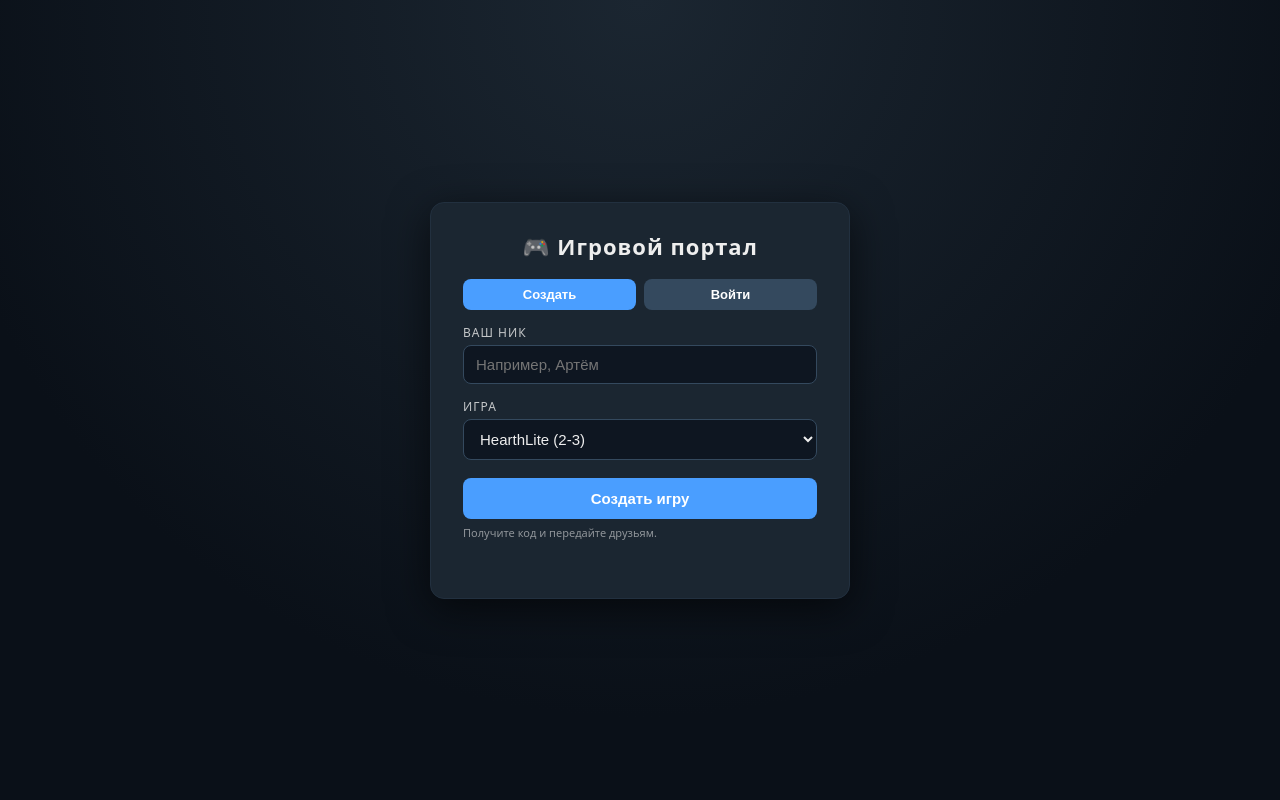
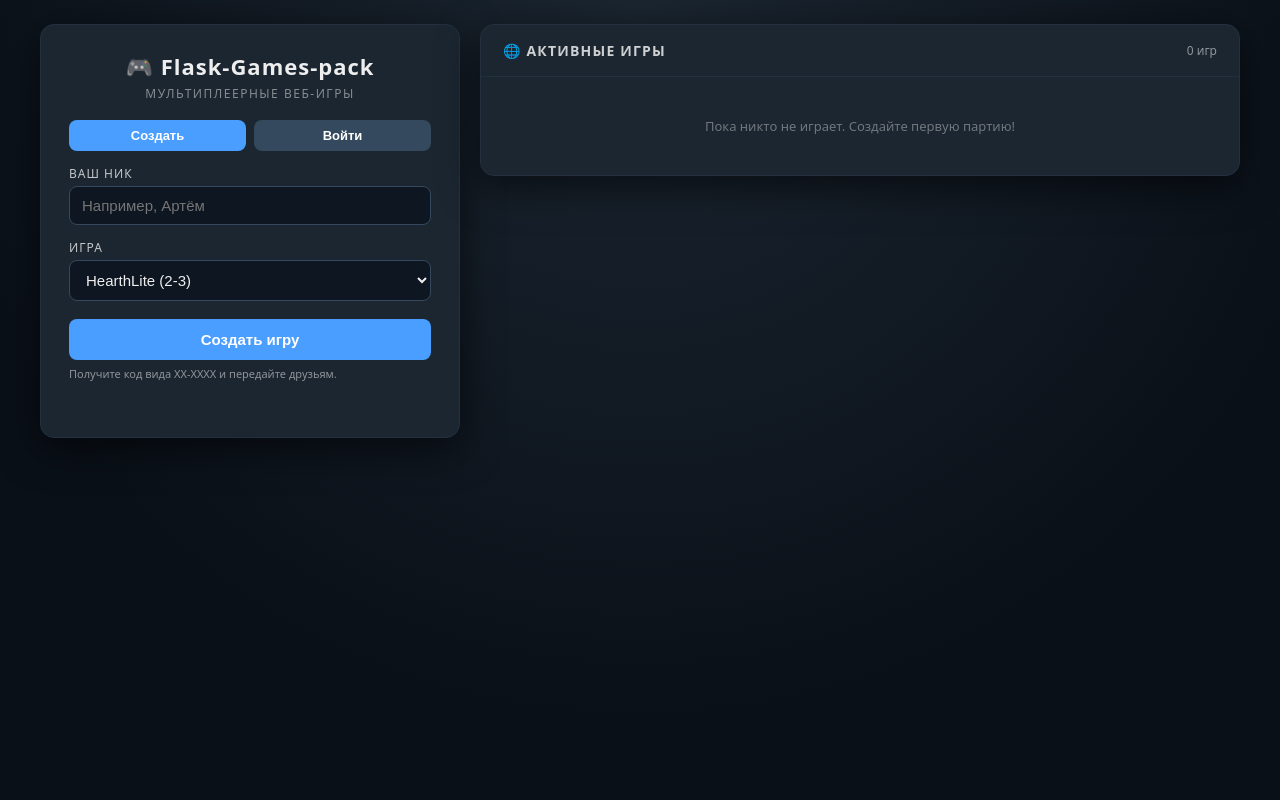
Before and after one commit to Nirkis/flask-games-pack, a Flask app: page / in a window 1280 px wide. Run offline with Flask 2, Linux system fonts and the light colour scheme; data that the repository does not hold is empty.

Commit message:
Update index.html

```diff
--- a/templates/index.html
+++ b/templates/index.html
@@ -3,17 +3,30 @@
 <head>
 <meta charset="utf-8">
 <meta name="viewport" content="width=device-width, initial-scale=1">
-<title>Игровой портал</title>
+<title>Flask-Games-pack</title>
 <style>
   * { box-sizing: border-box; }
-  body { font-family: system-ui, -apple-system, sans-serif;
+  body {
+    margin: 0; padding: 24px; min-height: 100vh; color: #eee;
+    font-family: system-ui, -apple-system, "Segoe UI", Roboto, sans-serif;
     background: radial-gradient(circle at 50% 0%, #1b2631 0%, #0a1018 70%);
-         color: #eee; min-height: 100vh; display: flex;
-         align-items: center; justify-content: center; margin: 0; padding: 20px; }
-  .card { background: #1b2631; padding: 28px 32px; border-radius: 14px;
-          box-shadow: 0 10px 40px rgba(0,0,0,.6); width: 420px;
-          border: 1px solid #22303f; }
-  h1 { margin: 0 0 18px; font-size: 22px; text-align: center; letter-spacing: 1px; }
+    display: flex; justify-content: center;
+  }
+  .wrap {
+    width: 100%; max-width: 1200px;
+    display: grid; grid-template-columns: 420px 1fr; gap: 20px;
+    align-items: start;
+  }
+  @media (max-width: 900px) { .wrap { grid-template-columns: 1fr; } }
+
+  .card {
+    background: #1b2631; padding: 26px 28px; border-radius: 14px;
+    box-shadow: 0 10px 40px rgba(0,0,0,.6);
+    border: 1px solid #22303f;
+  }
+  h1 { margin: 0 0 4px; font-size: 22px; text-align: center; letter-spacing: 1px; }
+  .tagline { text-align: center; font-size: 12px; opacity: .5;
+             margin: 0 0 18px; letter-spacing: 1.5px; text-transform: uppercase; }
   label { display: block; font-size: 12px; opacity: .8; margin: 14px 0 4px;
           text-transform: uppercase; letter-spacing: 1px; }
   input, select { width: 100%; padding: 10px 12px; border-radius: 8px;
@@ -31,17 +44,49 @@
   .tabs button { margin: 0; font-size: 13px; padding: 8px; }
   .tabs button.active { background: #4a9eff; }
   .tabs button:not(.active) { background: #34495e; }
-  .err { color: #ff6b6b; font-size: 13px; margin-top: 12px; min-height: 18px; text-align: center; }
+  .err { color: #ff6b6b; font-size: 13px; margin-top: 12px; min-height: 18px;
+         text-align: center; }
   .hint { font-size: 11px; opacity: .55; margin-top: 6px; }
   .row { display: none; }
   .row.active { display: block; }
-  .hidden { display: none !important; }
-  .opt-desc { font-size: 11px; opacity: .65; margin-top: 4px; line-height: 1.4; min-height: 14px; }
+
+  /* ---------- Панель активных игр ---------- */
+  .panel { background: #1b2631; border-radius: 14px; border: 1px solid #22303f;
+           box-shadow: 0 10px 40px rgba(0,0,0,.6); overflow: hidden; }
+  .panel-head { padding: 16px 22px; border-bottom: 1px solid #22303f;
+                display: flex; justify-content: space-between; align-items: center; }
+  .panel-head h2 { margin: 0; font-size: 14px; letter-spacing: 1.2px;
+                   text-transform: uppercase; opacity: .85; }
+  .panel-head .count { font-size: 12px; opacity: .55; }
+  .games-list { max-height: 640px; overflow-y: auto; }
+  .game-row { padding: 12px 22px; border-bottom: 1px solid #1a2530;
+              display: grid; grid-template-columns: auto 1fr auto; gap: 14px;
+              align-items: center; }
+  .game-row:last-child { border-bottom: none; }
+  .game-row:hover { background: rgba(74,158,255,.04); }
+  .badge-phase { font-size: 11px; padding: 3px 9px; border-radius: 10px;
+                 font-weight: 700; letter-spacing: .5px; text-transform: uppercase; }
+  .badge-phase.lobby  { background: #34495e; color: #cfd8e8; }
+  .badge-phase.battle { background: #7a1d1d; color: #ffd6d6; }
+  .badge-phase.over   { background: #2c3e2c; color: #b8d8b8; }
+  .game-info .nm { font-weight: 600; font-size: 14px; }
+  .game-info .meta { font-size: 12px; opacity: .6; margin-top: 2px; }
+  .game-code { font-family: ui-monospace, monospace; font-size: 13px;
+               background: #0e1621; border: 1px dashed #4a9eff; color: #4a9eff;
+               padding: 3px 9px; border-radius: 6px; letter-spacing: 2px; }
+  .empty { padding: 40px 22px; text-align: center; opacity: .4; font-size: 13px; }
+  .players-chips { display: flex; gap: 4px; flex-wrap: wrap; margin-top: 4px; }
+  .chip { font-size: 11px; padding: 1px 8px; border-radius: 8px;
+          background: #22303f; color: #cfd8e8; }
 </style>
 </head>
 <body>
+<div class="wrap">
+
+  <!-- ============ ЛЕВАЯ КОЛОНКА ============ -->
   <div class="card">
-  <h1>🎮 Игровой портал</h1>
+    <h1>🎮 Flask-Games-pack</h1>
+    <p class="tagline">Мультиплеерные веб-игры</p>
 
     <div class="tabs">
       <button id="tab-create" class="active" type="button">Создать</button>
@@ -55,60 +100,49 @@
       <label>Игра</label>
       <select id="game_type"><option>Загрузка…</option></select>
 
-    <div id="mode-box-create" class="hidden">
+      <div id="mode-box" style="display:none">
         <label>Число игроков</label>
-      <select id="mode-create"></select>
+        <select id="mode"></select>
       </div>
 
-    <div id="extras-create"></div>
-
       <button id="btn-create" disabled>Создать игру</button>
-    <div class="hint">Получите код и передайте друзьям.</div>
+      <div class="hint">Получите код вида XX-XXXX и передайте друзьям.</div>
     </div>
 
     <div id="pane-join" class="row">
       <label>Код игры</label>
-    <input id="code" maxlength="8" placeholder="XX-XXXX"
+      <input id="code" maxlength="7" placeholder="XX-XXXX"
              style="text-transform: uppercase; letter-spacing: 3px; text-align: center;">
 
-    <div id="extras-join"></div>
-
       <button id="btn-join" class="secondary" disabled>Войти в игру</button>
-    <div class="hint">Формат: XX-XXXX — префикс подскажет портал, куда вас направить.</div>
+      <div class="hint">Формат: 2 буквы, дефис, 4 символа.</div>
     </div>
 
     <div id="err" class="err"></div>
   </div>
 
+  <!-- ============ ПРАВАЯ КОЛОНКА: АКТИВНЫЕ ИГРЫ ============ -->
+  <div class="panel">
+    <div class="panel-head">
+      <h2>🌐 Активные игры</h2>
+      <span class="count" id="activeCount">—</span>
+    </div>
+    <div class="games-list" id="activeList">
+      <div class="empty">Загрузка…</div>
+    </div>
+  </div>
+
+</div>
+
 <script>
 (function () {
   'use strict';
-
   const $ = id => document.getElementById(id);
   const errBox = $('err');
-
   let GAMES = [];
   let tab = 'create';
 
-  // Какие extra_options портал умеет рисовать.
-  // Добавить новый — дописать сюда один блок.
-  const OPTION_DEFS = {
-    disease_type: {
-      label: 'Тип болезни',
-      default: 'bacteria',
-      options: [
-        { value: 'bacteria', label: '🦠 Бактерия',
-          desc: 'Быстрая, живучая, шумная. Каждые 20 сек — бесплатный апгрейд.' },
-        { value: 'virus',    label: '🧬 Вирус',
-          desc: 'Баланс. Мутирует сам: ±1 случайного узла каждые 15 сек.' },
-        { value: 'parasite', label: '🪱 Паразит',
-          desc: 'Смертельный, но медленный. Тише 30 % — заражение ×1.5.' },
-        { value: 'prion',    label: '🧫 Прион',
-          desc: 'Очень смертельный, очень тихий. Вакцина против вас ×0.7.' },
-      ],
-    },
-  };
-
+  // ---------- Tabs ----------
   function setTab(t) {
     tab = t;
     $('tab-create').classList.toggle('active', t === 'create');
@@ -118,97 +152,35 @@
     errBox.textContent = '';
     updateConditional();
   }
-
   $('tab-create').onclick = () => setTab('create');
   $('tab-join').onclick = () => setTab('join');
 
+  // ---------- Selected game / mode ----------
   function selectedGameCreate() {
     return GAMES.find(g => g.code === $('game_type').value) || null;
   }
-
   function detectGameFromCode() {
     const code = ($('code').value || '').trim().toUpperCase();
-    if (!code || !code.includes('-')) return null;
+    if (!/^[A-Z]{2}-[A-Z0-9]{4}$/.test(code)) return null;
     const prefix = code.split('-')[0];
     return GAMES.find(g => g.prefix === prefix) || null;
-  }
-
-  function renderExtras(targetId, options, existingValues) {
-    const box = $(targetId);
-    box.innerHTML = '';
-    (options || []).forEach(optName => {
-      const def = OPTION_DEFS[optName];
-      if (!def) return;
-      const wrap = document.createElement('div');
-      const lbl = document.createElement('label');
-      lbl.textContent = def.label;
-      wrap.appendChild(lbl);
-
-      const sel = document.createElement('select');
-      sel.dataset.opt = optName;
-      def.options.forEach(o => {
-        const op = document.createElement('option');
-        op.value = o.value;
-        op.textContent = o.label;
-        sel.appendChild(op);
-      });
-      sel.value = (existingValues && existingValues[optName]) || def.default;
-      wrap.appendChild(sel);
-
-      const desc = document.createElement('div');
-      desc.className = 'opt-desc';
-      const update = () => {
-        const cur = def.options.find(o => o.value === sel.value);
-        desc.textContent = (cur && cur.desc) || '';
-      };
-      sel.onchange = update;
-      update();
-      wrap.appendChild(desc);
-
-      box.appendChild(wrap);
-    });
-  }
-
-  function collectExtras(targetId) {
-    const out = {};
-    $(targetId).querySelectorAll('select[data-opt]').forEach(s => {
-      out[s.dataset.opt] = s.value;
-    });
-    return out;
   }
 
   function updateConditional() {
     if (tab === 'create') {
       const g = selectedGameCreate();
-      const hasModes = g && g.modes && g.modes.length > 0;
-      $('mode-box-create').classList.toggle('hidden', !hasModes);
+      const hasModes = !!(g && g.modes && g.modes.length);
+      $('mode-box').style.display = hasModes ? '' : 'none';
       if (hasModes) {
-        $('mode-create').innerHTML = g.modes.map(m =>
+        $('mode').innerHTML = g.modes.map(m =>
           '<option value="' + m + '"' + (m === g.modes[0] ? ' selected' : '') + '>' +
           m + (m === 1 ? ' — соло' : '') + '</option>'
         ).join('');
       }
-      const extras = (g && g.extra_options) || [];
-      renderExtras('extras-create', extras, null);
       $('btn-create').disabled = !g;
     } else {
-      const g = detectGameFromCode();
-      const extras = (g && g.extra_options) || [];
-      renderExtras('extras-join', extras, null);
-      $('btn-join').disabled = !g;
+      $('btn-join').disabled = !detectGameFromCode();
     }
-  }
-
-  async function post(url, body) {
-    errBox.textContent = '';
-    const r = await fetch(url, {
-      method: 'POST',
-      headers: {'Content-Type': 'application/json'},
-      body: JSON.stringify(body)
-    });
-    const data = await r.json().catch(() => ({}));
-    if (!data.ok) { errBox.textContent = data.error || 'Ошибка'; return null; }
-    return data;
   }
 
   $('game_type').onchange = updateConditional;
@@ -217,49 +189,116 @@
     updateConditional();
   });
 
-  $('btn-create').onclick = async () => {
+  // ---------- Network ----------
+  async function post(url, body) {
+    errBox.textContent = '';
+    const r = await fetch(url, {
+      method: 'POST',
+      headers: {'Content-Type': 'application/json'},
+      credentials: 'same-origin',
+      body: JSON.stringify(body)
+    });
+    const data = await r.json().catch(() => ({}));
+    if (!data.ok) { errBox.textContent = data.error || 'Ошибка'; return null; }
+    return data;
+  }
+
+  async function withLock(btn, fn) {
+    if (btn.disabled) return;
+    btn.disabled = true;
+    try { await fn(); } finally { btn.disabled = false; }
+  }
+
+  $('btn-create').onclick = () => withLock($('btn-create'), async () => {
     const name = $('name').value.trim();
     if (!name) { errBox.textContent = 'Введите ник'; return; }
     const g = selectedGameCreate();
     if (!g) return;
-    const body = { game_type: g.code, name };
-    if (g.modes && g.modes.length) {
-      body.mode = parseInt($('mode-create').value, 10);
-    }
-    Object.assign(body, collectExtras('extras-create'));
+    const body = {game_type: g.code, name: name};
+    if (g.modes && g.modes.length) body.mode = parseInt($('mode').value, 10);
     const data = await post('/api/create', body);
     if (data) location.href = data.redirect;
-  };
+  });
 
-  $('btn-join').onclick = async () => {
+  $('btn-join').onclick = () => withLock($('btn-join'), async () => {
     const name = $('name').value.trim();
     const code = $('code').value.trim().toUpperCase();
     if (!name) { errBox.textContent = 'Введите ник'; return; }
-    if (!code || !code.includes('-')) {
-      errBox.textContent = 'Введите код вида XX-XXXX';
+    if (!/^[A-Z]{2}-[A-Z0-9]{4}$/.test(code)) {
+      errBox.textContent = 'Код должен быть вида XX-XXXX';
       return;
     }
-    const body = { code, name };
-    Object.assign(body, collectExtras('extras-join'));
-    const data = await post('/api/join', body);
+    const data = await post('/api/join', {code: code, name: name});
     if (data) location.href = data.redirect;
-  };
+  });
 
   document.addEventListener('keydown', e => {
     if (e.key !== 'Enter') return;
+    if (e.target.tagName === 'SELECT') return;
     if (tab === 'create') $('btn-create').click();
     else $('btn-join').click();
   });
 
-  // Загрузка списка игр с сервера + автопереход, если уже в игре
+  // ---------- Панель активных игр ----------
+  function esc(s) {
+    return String(s).replace(/[&<>"']/g, c => ({
+      '&':'&amp;','<':'&lt;','>':'&gt;','"':'&quot;',"'":'&#39;'
+    }[c]));
+  }
+  function fmtAge(sec) {
+    if (sec < 60) return sec + ' с';
+    if (sec < 3600) return Math.floor(sec / 60) + ' мин';
+    return Math.floor(sec / 3600) + ' ч';
+  }
+
+  async function refreshActive() {
+    try {
+      const r = await fetch('/api/active_games', {credentials: 'same-origin'});
+      const data = await r.json();
+      if (!data.ok) return;
+      renderActive(data.games || []);
+    } catch (e) {}
+  }
+
+  function renderActive(games) {
+    const list = $('activeList');
+    $('activeCount').textContent = games.length + (games.length === 1 ? ' игра' : ' игр');
+    if (!games.length) {
+      list.innerHTML = '<div class="empty">Пока никто не играет. Создайте первую партию!</div>';
+      return;
+    }
+    list.innerHTML = games.map(g => {
+      const phaseClass = g.started ? 'battle' : 'lobby';
+      const phaseLabel = g.started ? (g.phase === 'over' ? 'финал' : 'в игре') : 'лобби';
+      const players = (g.players || []).map(p =>
+        '<span class="chip">' + esc(p) + '</span>'
+      ).join('') || '<span class="chip" style="opacity:.4">пусто</span>';
+      return '<div class="game-row">' +
+        '<div class="badge-phase ' + phaseClass + '">' + phaseLabel + '</div>' +
+        '<div class="game-info">' +
+          '<div class="nm">' + esc(g.game_name) + '</div>' +
+          '<div class="meta">' +
+            g.occupied + '/' + g.max_players + ' игроков · ' + fmtAge(g.age_sec) + ' назад' +
+          '</div>' +
+          '<div class="players-chips">' + players + '</div>' +
+        '</div>' +
+        '<div class="game-code">' + esc(g.id) + '</div>' +
+      '</div>';
+    }).join('');
+  }
+
+  // ---------- Boot ----------
   fetch('/api/games').then(r => r.json()).then(d => {
     if (!d || !d.ok) return;
     GAMES = d.games;
     $('game_type').innerHTML = GAMES.map(g =>
-      '<option value="' + g.code + '">' + g.name + ' (' + g.players + ')</option>'
+      '<option value="' + g.code + '">' + esc(g.name) + ' (' + g.players + ')</option>'
     ).join('');
     updateConditional();
   });
+
+  refreshActive();
+  setInterval(refreshActive, 3000);
 
   fetch('/api/whoami').then(r => r.json()).then(d => {
     if (d && d.game_type) location.href = '/play';
```
Lines whose indentation alone changed are shown as unchanged.
